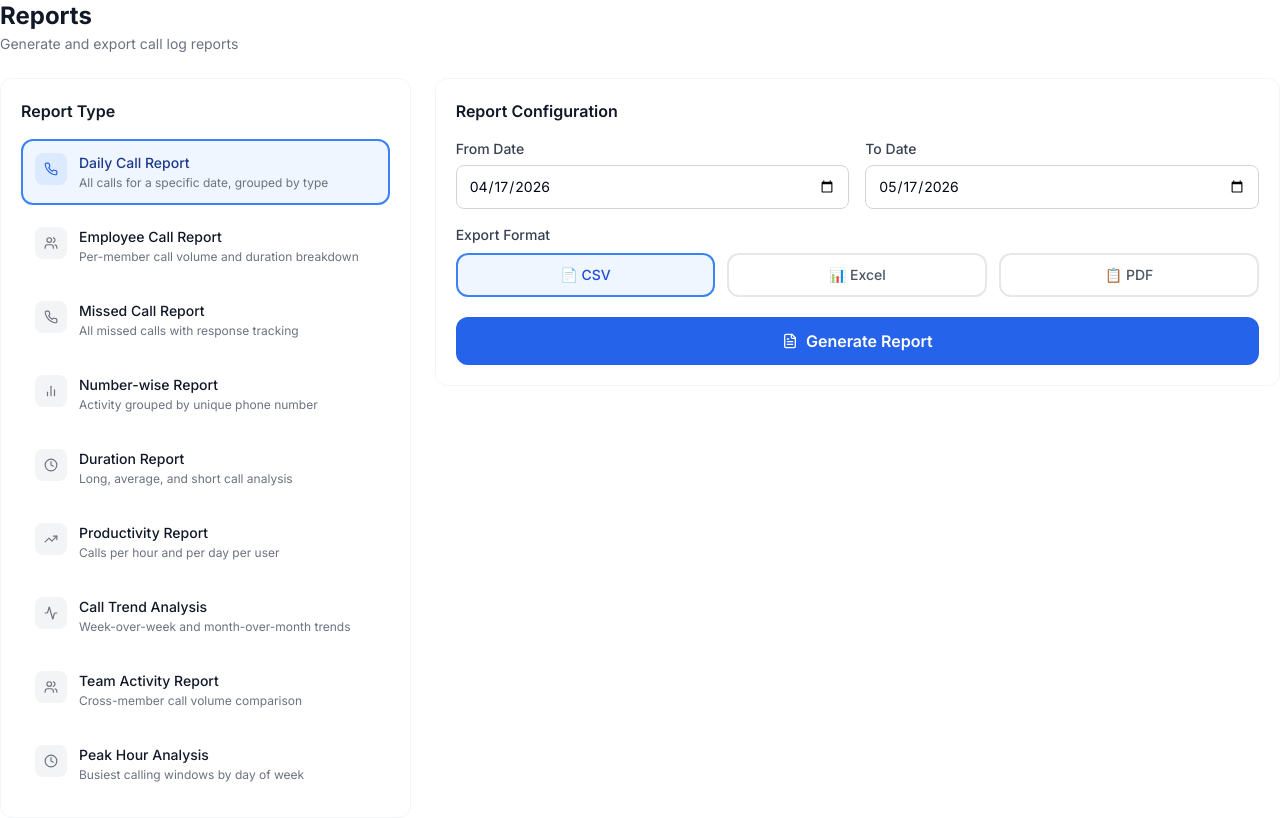
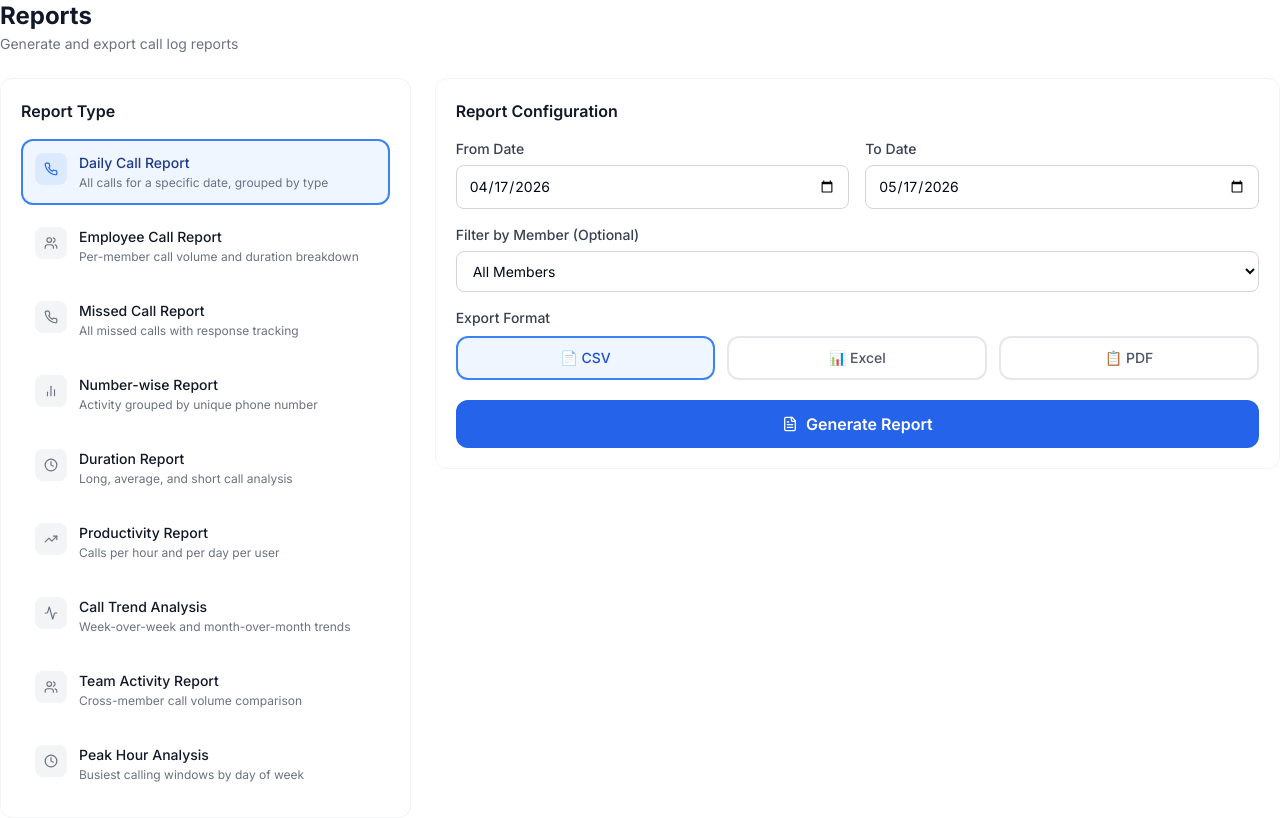
Before and after one commit to ganeshchavan786/calla-analytics, a Next.js app: page /reports in a window 1280 px wide. Built offline with nearby package versions, Linux system fonts and the light colour scheme.

Commit message:
Added employee filter dropdown to Reports page

```diff
--- a/src/app/reports/page.tsx
+++ b/src/app/reports/page.tsx
@@ -1,7 +1,7 @@
 "use client";
 // src/app/reports/page.tsx
 
-import { useState } from "react";
+import { useState, useEffect } from "react";
 import { FileText, Download, BarChart2, Users, Phone, TrendingUp, Clock, Activity } from "lucide-react";
 
 const REPORT_TYPES = [
@@ -24,11 +24,25 @@ export default function ReportsPage() {
     return d.toISOString().split("T")[0];
   });
   const [dateTo, setDateTo] = useState(() => new Date().toISOString().split("T")[0]);
+  const [selectedUser, setSelectedUser] = useState("");
+  const [members, setMembers] = useState<any[]>([]);
   const [format, setFormat] = useState<"CSV" | "EXCEL" | "PDF">("CSV");
   const [generating, setGenerating] = useState(false);
   const [preview, setPreview] = useState<any[] | null>(null);
 
   const orgId = typeof window !== "undefined" ? localStorage.getItem("currentOrgId") || "" : "";
+
+  useEffect(() => {
+    if (!orgId) return;
+    fetch(`/api/v1/organizations/${orgId}/members`)
+      .then((r) => r.json())
+      .then((data) => {
+        if (data.success) {
+          setMembers(data.data);
+        }
+      })
+      .catch((err) => console.error("Failed to load members", err));
+  }, [orgId]);
 
   async function generateReport() {
     setGenerating(true);
@@ -40,6 +54,7 @@ export default function ReportsPage() {
         dateFrom,
         dateTo,
         format,
+        ...(selectedUser ? { userId: selectedUser } : {}),
       });
 
       const res = await fetch(`/api/v1/organizations/${orgId}/reports?${params}`);
@@ -148,6 +163,22 @@ export default function ReportsPage() {
             </div>
 
             <div className="mt-4">
+              <label className="block text-sm font-medium text-gray-700 mb-1.5">Filter by Member (Optional)</label>
+              <select
+                value={selectedUser}
+                onChange={(e) => setSelectedUser(e.target.value)}
+                className="w-full px-3 py-2.5 border border-gray-300 rounded-lg text-sm focus:outline-none focus:ring-2 focus:ring-blue-500 bg-white cursor-pointer"
+              >
+                <option value="">All Members</option>
+                {members.map((m) => (
+                  <option key={m.userId} value={m.userId}>
+                    {m.user.name} ({m.role.toLowerCase()})
+                  </option>
+                ))}
+              </select>
+            </div>
+
+            <div className="mt-4">
               <label className="block text-sm font-medium text-gray-700 mb-2">Export Format</label>
               <div className="flex gap-3">
                 {(["CSV", "EXCEL", "PDF"] as const).map((f) => (
```
